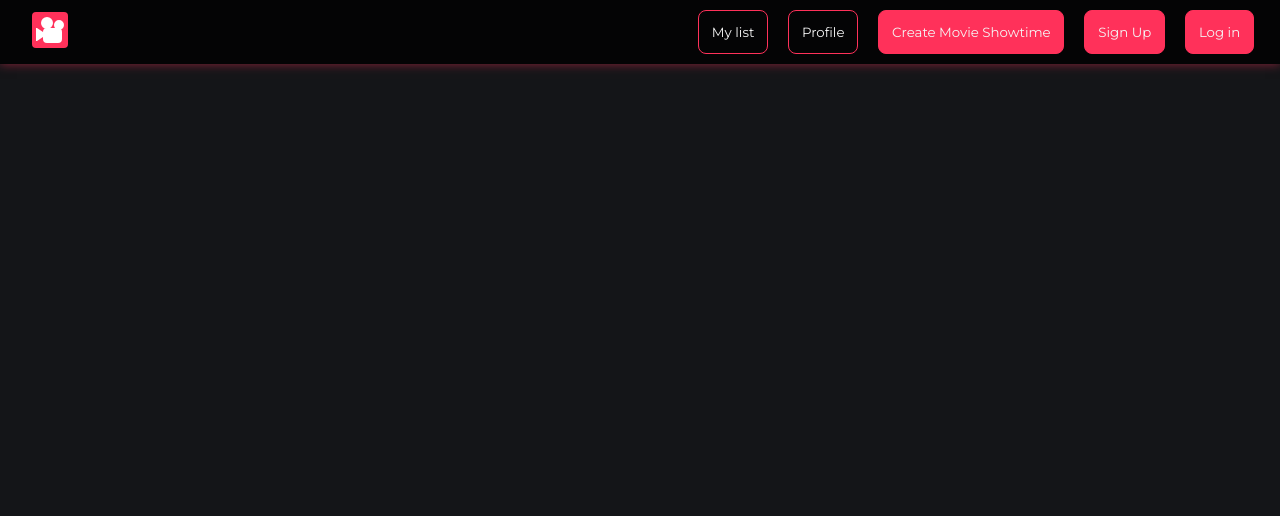
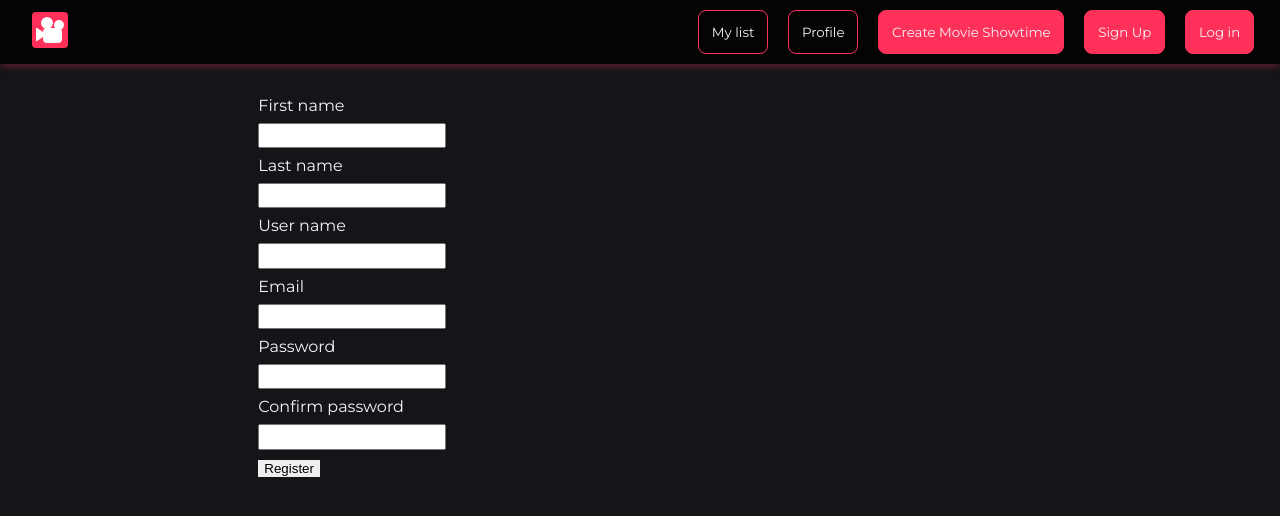
Before and after one commit to mrtfog/PF-Henry-Front, a React (Create React App) app: page /register in a window 1280 px wide. Shown: the top 516 px of the page. Built offline with nearby package versions, Linux system fonts and the light colour scheme.

Commit message:
todos los cambios

```diff
--- a/src/App.jsx
+++ b/src/App.jsx
@@ -4,6 +4,7 @@ import { Route, Switch } from "react-router-dom";
 import MovieDetail from "./components/MovieDetail";
 import Navbar from "./components/Navbar";
 import Function from "./components/Forms/Function";
+import Register from './components/Users/Register'
 
 function App() {
   return (
@@ -13,6 +14,7 @@ function App() {
         <Route exact path="/" component={Home} />
         <Route exact path="/movies/:id" component={MovieDetail} />
         <Route exact path="/function" component={Function} />
+        <Route exact path="/register" component={Register} />
       </Switch>
     </div>
   );
--- a/src/components/Navbar.jsx
+++ b/src/components/Navbar.jsx
@@ -64,7 +64,7 @@ export default function Navbar() {
           <button className={style.btn_primary}>Create Movie Showtime</button>
         </NavLink>
 
-        <NavLink to="#">
+        <NavLink to="/register">
           <button className={style.btn_primary}>Sign Up</button>
         </NavLink>
 
--- /dev/null
+++ b/src/components/Users/Register.jsx
@@ -0,0 +1,88 @@
+import React from 'react'
+import {useDispatch, useSelector} from 'react-redux'
+import { getUserSession, postNewUser } from '../../redux/actions/users'
+import {useFormik} from 'formik'
+import validate from './ValidationFunction'
+
+
+import style from '../../scss/components/Users/_register.module.scss'
+
+export default function Register() {
+    const dispatch = useDispatch()
+    const formik = useFormik({
+        initialValues:{
+            email:"",
+            password:'',
+            password2:'',
+            firstname: '',
+            lastname: '',
+            username:''
+        },
+        validate,
+        onSubmit: values => {
+            dispatch(postNewUser(values))
+            dispatch(getUserSession())
+        }
+    })
+    const userSession = useSelector(state=> state.userSession)
+    // console.log(formik.errors)
+    // console.log(formik.values.password)
+    // console.log(formik.values.password2)
+    //console.log(formik.values)
+
+  return (
+    <div className={style.registerContainer}>
+        <form onSubmit={formik.handleSubmit}>
+            <div className={style.inputContainer}>
+                <label>First name</label>
+                <input type="text" name='firstname' value={formik.values.firstname} onChange={formik.handleChange} />
+                {
+                    formik.errors.firstname ? <span className={style.errorMessage}>*{formik.errors.firstname}</span> : null
+                }
+            </div>
+            <div className={style.inputContainer}>
+                <label>Last name</label>
+                <input type="text" name='lastname' value={formik.values.lastname} onChange={formik.handleChange} />
+                {
+                    formik.errors.lastname ? <span className={style.errorMessage}>*{formik.errors.lastname}</span> : null
+                }
+            </div>
+            <div className={style.inputContainer}>
+                <label>User name</label>
+                <input type="text" name='username' value={formik.values.username} onChange={formik.handleChange} />
+                {
+                    formik.errors.username ? <span className={style.errorMessage}>*{formik.errors.username}</span> : null
+                }
+            </div>
+            <div className={style.inputContainer}>
+                <label>Email</label>
+                <input type="email" name='email' value={formik.values.email} onChange={formik.handleChange} />
+                {
+                    formik.errors.email ? <span className={style.errorMessage}>*{formik.errors.email}</span> : null
+                }
+            </div>
+            <div className={style.inputContainer}>
+                <label>Password</label>
+                <input type="password" name='password' value={formik.values.password} onChange={formik.handleChange} />
+                {
+                    formik.errors.password ? <span className={style.errorMessage}>*{formik.errors.password}</span> : null
+                }
+            </div>
+            <div className={style.inputContainer}>
+                <label>Confirm password</label>
+                <input type="password" name='password2' value={formik.values.password2} onChange={formik.handleChange} />
+                {
+                    formik.errors.password2 ? <span className={style.errorMessage}>*{formik.errors.password2}</span> : null
+                }
+            </div>
+            <button type='submit' disabled={Object.keys(formik.errors).length !== 0 ? true : false}> Register </button>
+        </form>
+            {
+                userSession ? <div>
+                    <span>{userSession} created successfully</span>
+                </div>
+                : null
+            }
+    </div>
+  )
+}
--- /dev/null
+++ b/src/components/Users/ValidationFunction.js
@@ -0,0 +1,34 @@
+export default function validate(values) {
+
+    const regExp = new RegExp("^(?=.*?[A-Z])(?=.*?[a-z])(?=.*?[0-9]).{8,}$")
+    const errors = {};
+
+    if (!values.email) {
+      errors.email = 'A valid email address is required';
+    }
+    if (!values.password) {
+      errors.password = 'Please type a password';
+    }
+
+    if ((regExp.test(values.password)) === false){
+      errors.password = 'Password must have at least 8 characters, one uppercase, one lowercase and one digit'
+    }
+
+    if (values.password2 !== values.password){
+      errors.password2 = 'Passwords do not match, please verify.'
+    }
+    if (!values.password2) {
+      errors.password2 = "Please repeat the password above";
+    }
+
+    if (!values.firstname) {
+      errors.firstname = "Please write your name";
+    }
+    if (!values.lastname) {
+      errors.lastname = "Please write your last name";
+    }
+    if (!values.username) {
+      errors.username = "A user name is required";
+    }
+    return errors;
+  }
--- /dev/null
+++ b/src/redux/actions/users.js
@@ -0,0 +1,46 @@
+import axios from 'axios';
+
+export function getUserById(id) {
+
+    return async (dispatch) => {
+        try {
+            const { data } = await axios.get(`https://pf-henry-back.herokuapp.com/auth/${id}`);
+            return dispatch({ type: "GET_USER_BY_ID", payload: data });
+        }
+
+        catch (e) {
+            console.log(e);
+        }
+    };
+}
+
+export function getUserSession(id) {
+
+    return async (dispatch) => {
+        try {
+            const { data } = await axios.get(`http://localhost:8082/auth/login/success`);
+            return dispatch({ type: "GET_USER_SESSION", payload: data });
+        }
+        catch (e) {
+            console.log(e);
+        }
+    };
+}
+
+
+
+export function postNewUser(payload){
+
+    return async(dispatch)=>{
+
+        try{
+            await axios.post('http://localhost:8082/auth/register', payload)
+            return dispatch({type:'POST_NEW_USER'})
+        }
+        catch(e){
+            console.log(e)
+        }
+
+    }
+
+}
--- /dev/null
+++ b/src/redux/reducer/users.js
@@ -0,0 +1,33 @@
+const initialState = {
+    users: [],
+    selectedUser: [],
+    userSession: []
+};
+
+export default function showtimesReducer(state = initialState, action) {
+
+    switch (action.type) {
+        case "GET_USER_BY_ID":
+            return{
+                ...state,
+                selectedUser: action.payload
+            }
+
+        case "GET_USER_SESSION":
+            return{
+                ...state,
+                userSession: action.payload
+            }
+
+        case "POST_NEW_USER":
+
+            return {
+                ...state,
+            };
+
+        default:
+            return {
+                ...state,
+            };
+    }
+}
--- a/src/redux/store/index.js
+++ b/src/redux/store/index.js
@@ -4,12 +4,14 @@ import { composeWithDevTools } from 'redux-devtools-extension';
 import moviesReducer from '../reducer/movies'
 import reviewsReducer from '../reducer/reviews'
 import showtimesReducer from '../reducer/showtimes'
+import usersReducer from '../reducer/users'
 
 const rootReducer = combineReducers({
 
   moviesReducer: moviesReducer,
   reviewsReducer: reviewsReducer,
-  showtimesReducer: showtimesReducer
+  showtimesReducer: showtimesReducer,
+  usersReducer: usersReducer
 
 })
 
--- /dev/null
+++ b/src/scss/components/Users/_register.module.scss
@@ -0,0 +1,35 @@
+.registerContainer{
+        display: flex;
+        flex-direction: column;
+        align-items: center;
+        width: 50%;
+        margin: 2rem;
+
+    form{
+        .inputContainer{
+            label {
+                margin-bottom: 0.5rem;
+                display: block;
+                color: #f5f5f5;
+                font-size: 1rem;
+            }
+            input{
+                display: block;
+                margin-bottom: 0.5rem;
+                padding: 0.2rem;
+
+            }
+
+            .errorMessage{
+                display: block;
+                margin-bottom: 1rem;
+                color: #ff3860;
+                height: 13px;
+                margin-left: 8px;
+                animation: wiggle 1s linear;
+                animation-duration: 0;
+                display: inline-block
+            }
+        }
+    }
+}
```
